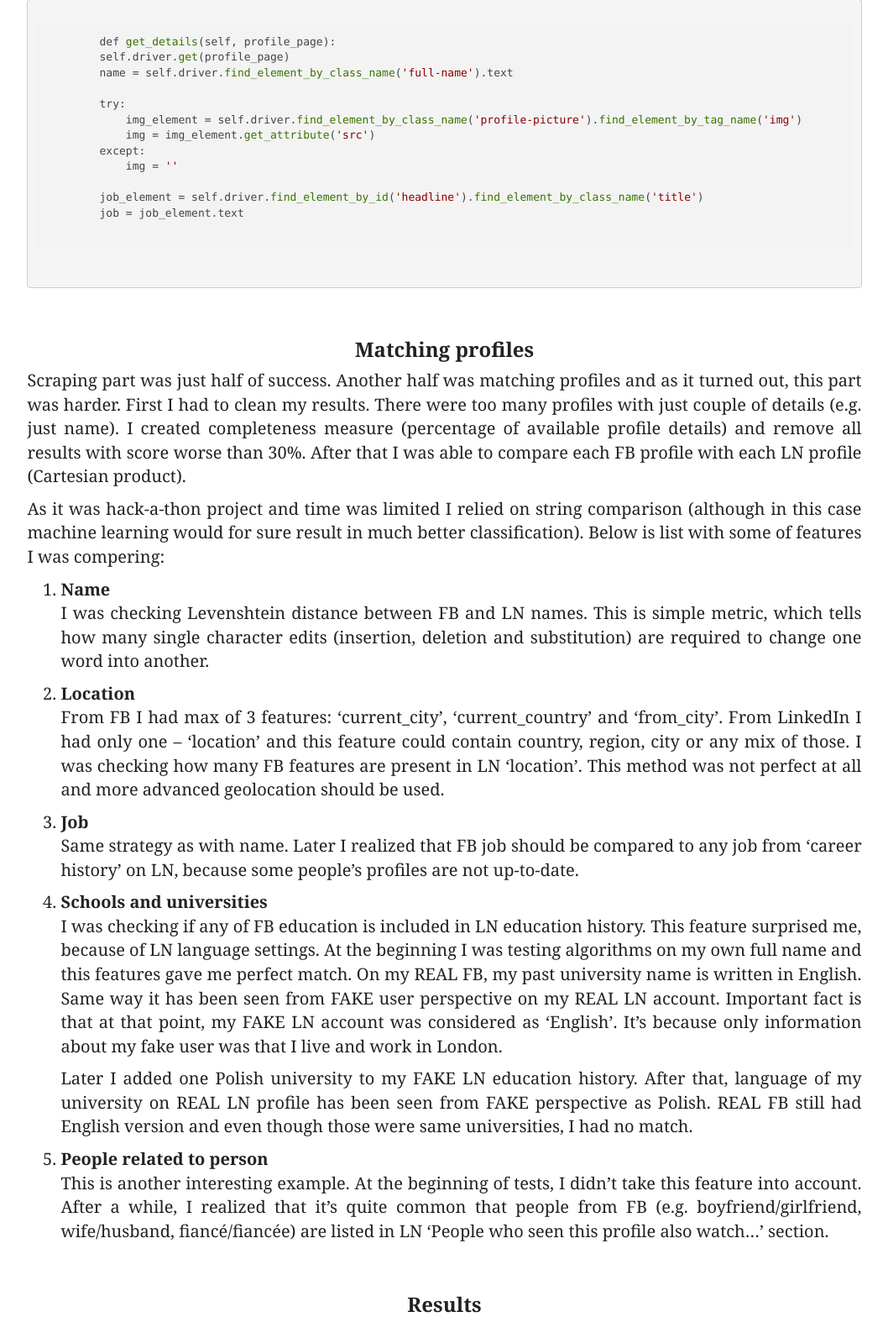
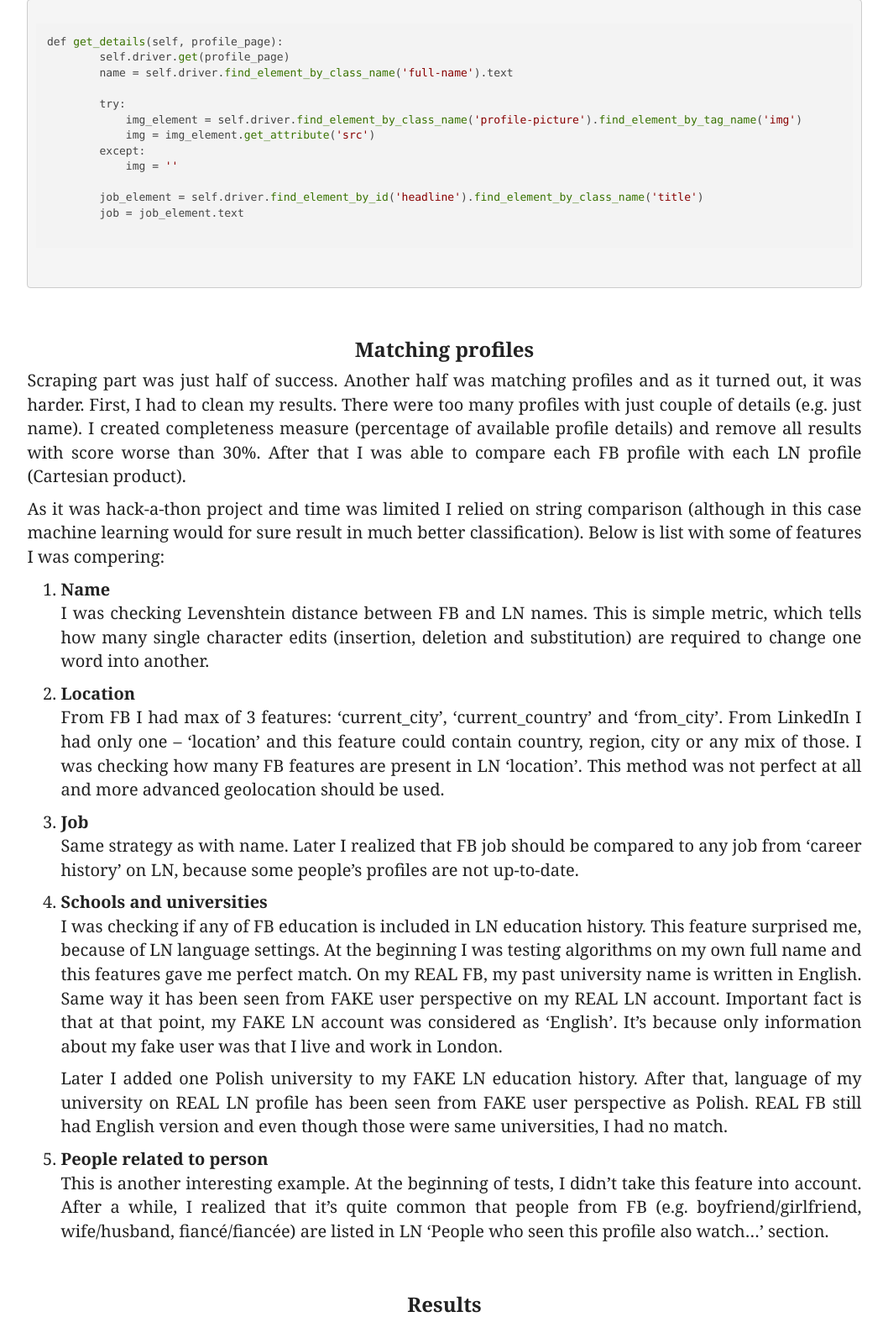
Before and after one commit to tulski-s/strona, a Flask app: page /creepy_scraper in a window 1280 px wide. Shown: the part 4521-6089 px from the top of the page at 84% size, without its empty margins (88-1146 px from the left). Run offline with Flask 2, Linux system fonts and the light colour scheme; some libraries are stand-ins or nearby versions.

Commit message:
Update creepy_scraper.html
Removed typos etc.

```diff
--- a/templates/creepy_scraper.html
+++ b/templates/creepy_scraper.html
@@ -14,7 +14,7 @@
 		<p>Nowadays, it’s not a problem to find personal information about someone. And I’m not talking about famous people. Everyone dumps tons of data about themselves into various social media. It’s part of our lifestyle now and I am not visionary here. Is it good or bad? It’s not topic for this post. But it lies close to it. There are two short stories which inspired me to create little site project called ‘Creepy Scraper’. I’ve shown it on one of the hack-day in my workplace. </p>
 		<p>First story is about my friend who liked a girl. He had just one tiny problem. He saw her once when she was entering one of the student dorm and after that she disappeared. Was it hard to find her (he didn’t even know her name)? Not at all. He knew the dorm name. After quick Facebook search he found open group for her dorm tenants. She was there. He started to dig deeper. At the end of his research he knew more than enough. Besides the ALL personal information he even knew things like to which kindergarten she was attended to (16 years ago!) and how she looked back then.</p>
 		<p>Second story is about the husband, who gave full name of his wife to an expert. Wife knew about that. They just wanted to check how much info about her the expert would be able to gather. Results? After hour of research expert had all personal information, list of all countries she ever visited, family history and much more. After reading report, husband admitted that he found out things about his wife, that even he was not aware of.</p>
-		<p>Those two stories made me think. Can I create a robot, which would do my friend’s and expert’s work? Automate scraper, who takes as an input full name, goes to different social media, grabs all info and finally merge and matches information? That way you could get full overview of person with one click (person’s social life (Facebook), career history (LinkedIn), family history (Ancestry) and more). Not everything is present in one source, but you can find missing pieces somewhere else.</p>
+		<p>Those two stories made me think. Can I create a robot, which would do my friend’s and expert’s work? Automate scraper, which takes as an input full name, goes to different social media, grabs all info and finally merge and matches information? That way you could get full overview of person with one click (person’s social life (Facebook), career history (LinkedIn), family history (Ancestry) and more). Not everything is present in one source, but you can find missing pieces somewhere else.</p>
 		<p>On my project I focused on two sources: Facebook (FB) and LinkedIn (LN). As a proof of concept I wanted to scrape those sites and be able to find matching profiles (is person from FB profile is the same person from LN profile?). In this and subsequent I’m will show you some piece of code I wrote and results got, along with my thoughts about this project.</p>
 
 		<h3 style="text-align: center; margin-top: 60px;" ><b>Technologies</b></h3>
@@ -108,7 +108,7 @@ class FBScraper():
 			</code>
 		</pre>
 
-		<p>After that FBScraper class was basically ready to use. </p>
+		<p>After that, FBScraper class was basically ready to use. </p>
 
 		<h3 style="text-align: center; margin-top: 60px;" ><b>LinkedIn (LN)</b></h3>
 		<p>To avoid being caught as a robot, I had to create another fake account (this time there was no need for phone number). Interesting thing about searching people on LN is that it’s better to do query without being logged in. The reason for that is fact, that if you’re logged in you’ll get ‘similar’ profiles as firsts results. On the other hand, while searching as incognito – you will get most popular ones for given full name. Sample snippet for search and login:</p>
@@ -156,7 +156,7 @@ class LinkedInScraper():
 		<p>After search and login, I had profiles links and was able to start scraping data. Small sample of my scraping method:</p>
 
 		<pre>
-			<code>	def get_details(self, profile_page):
+			<code>def get_details(self, profile_page):
         self.driver.get(profile_page)
         name = self.driver.find_element_by_class_name('full-name').text
 
@@ -173,7 +173,7 @@ class LinkedInScraper():
 
 
 		<h3 style="text-align: center; margin-top: 60px;" ><b>Matching profiles</b></h3>
-		<p>Scraping part was just half of success. Another half was matching profiles and as it turned out, this part was harder. First I had to clean my results. There were too many profiles with just couple of details (e.g. just name). I created completeness measure (percentage of available profile details) and remove all results with score worse than 30%. After that I was able to compare each FB profile with each LN profile (Cartesian product).</p>
+		<p>Scraping part was just half of success. Another half was matching profiles and as it turned out, it was harder. First, I had to clean my results. There were too many profiles with just couple of details (e.g. just name). I created completeness measure (percentage of available profile details) and remove all results with score worse than 30%. After that I was able to compare each FB profile with each LN profile (Cartesian product).</p>
 		<p>As it was hack-a-thon project and time was limited I relied on string comparison (although in this case machine learning would for sure result in much better classification). Below is list with some of features I was compering:</p>
 		<ol>
 			<li><b>Name</b>
@@ -191,7 +191,7 @@ class LinkedInScraper():
 
 			<li><b>Schools and universities</b>
 				<p>I was checking if any of FB education is included in LN education history. This feature surprised me, because of LN language settings. At the beginning I was testing algorithms on my own full name and this features gave me perfect match. On my REAL FB, my past university name is written in English. Same way it has been seen from FAKE user perspective on my REAL LN account. Important fact is that at that point, my FAKE LN account was considered as ‘English’. It’s because only information about my fake user was that I live and work in London.</p>
-				<p>Later I added one Polish university to my FAKE LN education history. After that, language of my university on REAL LN profile has been seen from FAKE perspective as Polish. REAL FB still had English version and even though those were same universities, I had no match.</p>
+				<p>Later I added one Polish university to my FAKE LN education history. After that, language of my university on REAL LN profile has been seen from FAKE user perspective as Polish. REAL FB still had English version and even though those were same universities, I had no match.</p>
 			</li>
 
 			<li><b>People related to person</b>
```
